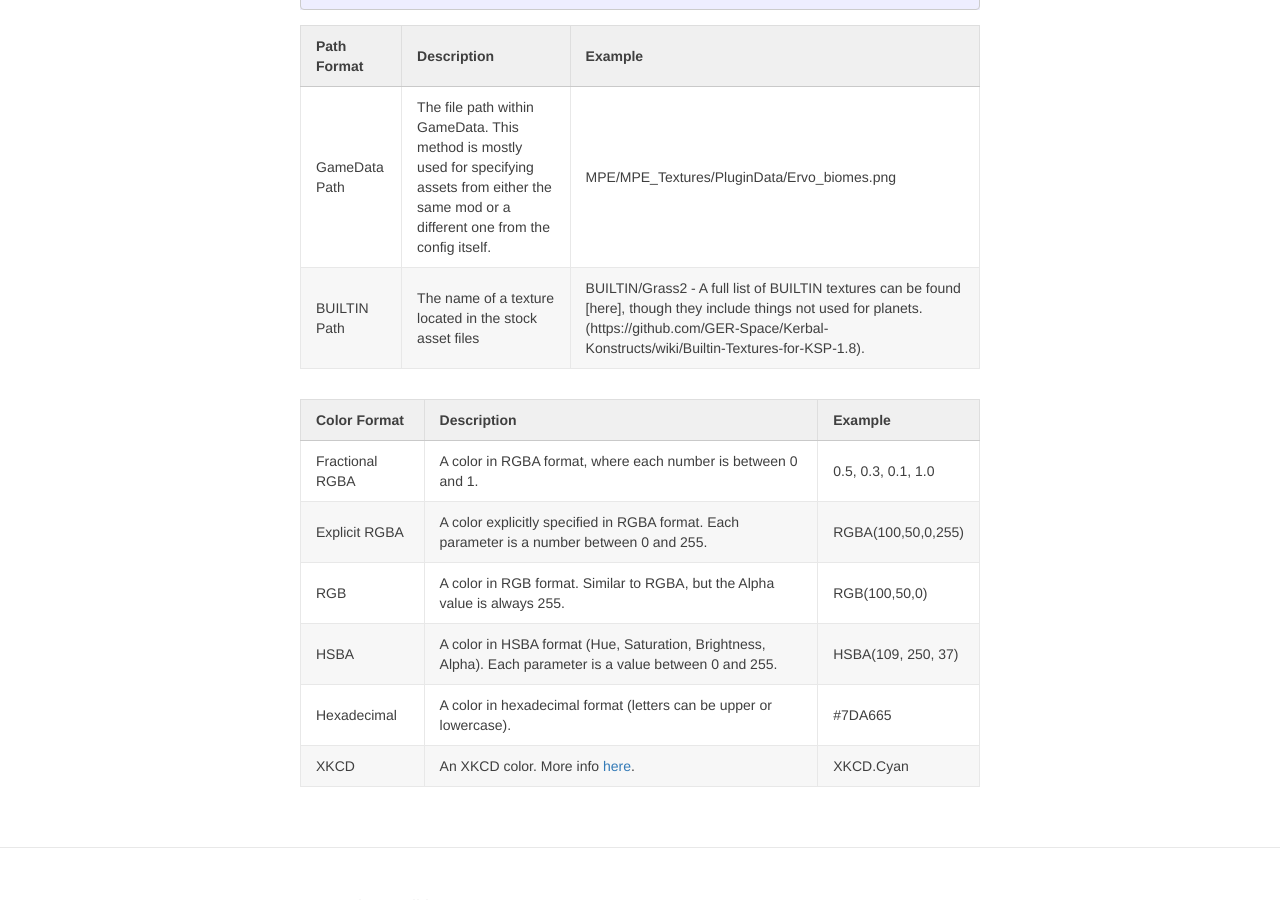
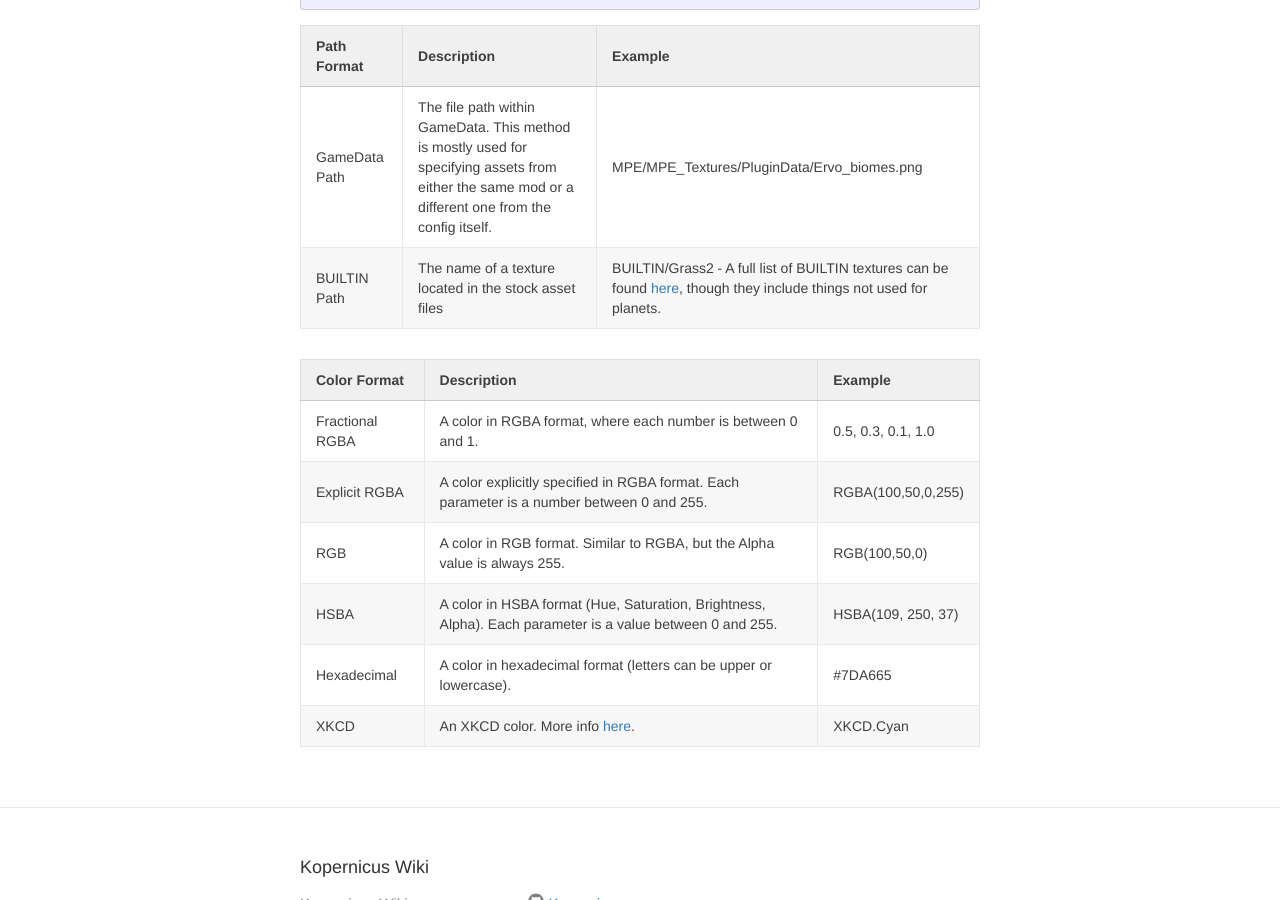
Before and after one commit to Kopernicus/wiki, a Jekyll site: the page built from main/DataTypes.md, in a window 1280 px wide and 900 px high, scrolled down 1479 px. Built offline with Jekyll 4.4.1, drawn with Linux system fonts in a browser that asks for light colours.

Commit message:
Bruh thats a link

```diff
--- a/main/DataTypes.md
+++ b/main/DataTypes.md
@@ -44,7 +44,7 @@ ExampleFloatCurve
 |Path Format|Description|Example|
 |-----------|-----------|-------|
 |GameData Path|The file path within GameData. This method is mostly used for specifying assets from either the same mod or a different one from the config itself.|MPE/MPE_Textures/PluginData/Ervo_biomes.png|
-|BUILTIN Path|The name of a texture located in the stock asset files|BUILTIN/Grass2 - A full list of BUILTIN textures can be found [here], though they include things not used for planets.(https://github.com/GER-Space/Kerbal-Konstructs/wiki/Builtin-Textures-for-KSP-1.8).|
+|BUILTIN Path|The name of a texture located in the stock asset files|BUILTIN/Grass2 - A full list of BUILTIN textures can be found [here](https://github.com/GER-Space/Kerbal-Konstructs/wiki/Builtin-Textures-for-KSP-1.8), though they include things not used for planets.|
 
 |Color Format|Description|Example|
 |------------|-----------|-------|
```
